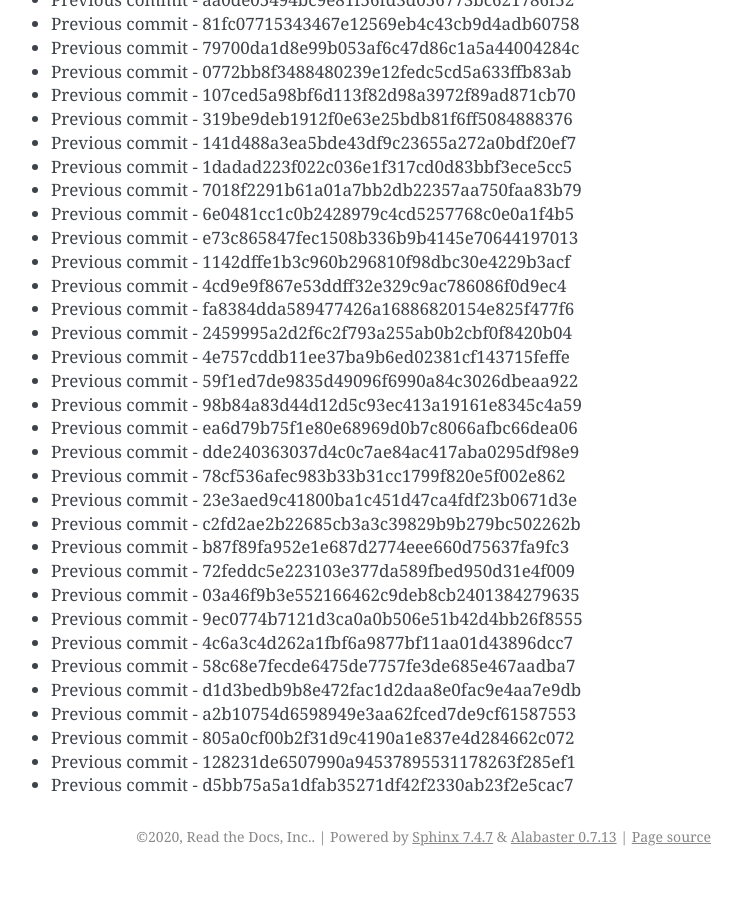
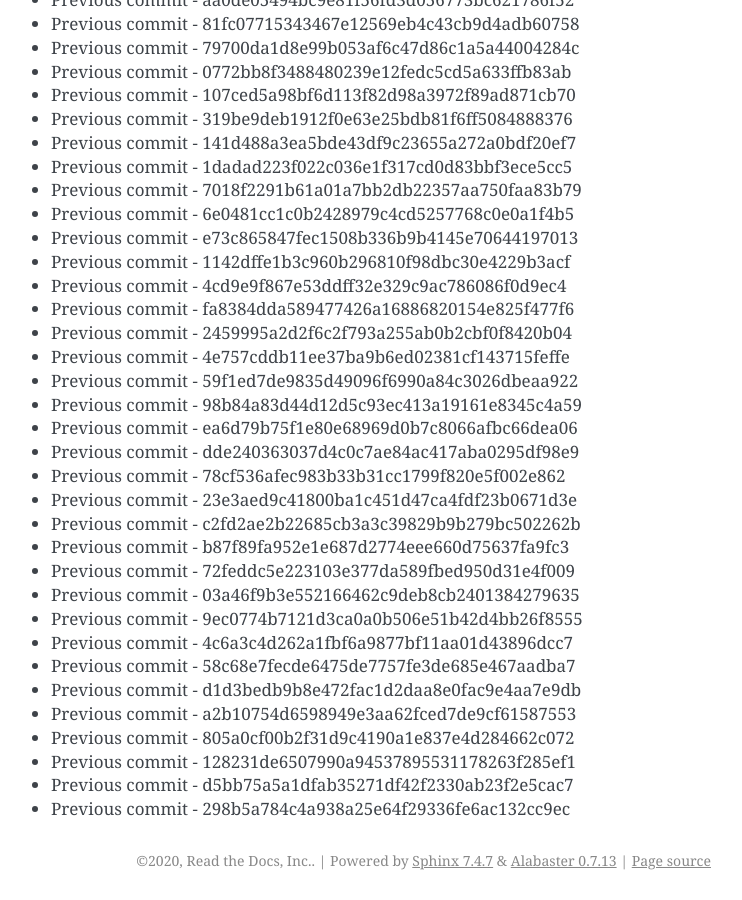
Before and after one commit to readthedocs/rtd-git-stresstest, a Sphinx documentation site: the page built from docs/updates.rst, in a window 1280 px wide and 900 px high, scrolled down 51081 px. Shown: the whole window, without its empty margins (399-1141 px from the left). Built offline with Sphinx 7.4.7, drawn with Linux system fonts in a browser that asks for light colours; before the commit the page ends 51957 px from its top, so only the background shows below that.

Commit message:
Generating commit from previous: 298b5a784c4a938a25e64f29336fe6ac132cc9ec

```diff
--- a/docs/updates.rst
+++ b/docs/updates.rst
@@ -2178,3 +2178,4 @@ It can be tested for any performance characteristics.
 * Previous commit - 805a0cf00b2f31d9c4190a1e837e4d284662c072
 * Previous commit - 128231de6507990a94537895531178263f285ef1
 * Previous commit - d5bb75a5a1dfab35271df42f2330ab23f2e5cac7
+* Previous commit - 298b5a784c4a938a25e64f29336fe6ac132cc9ec
```
